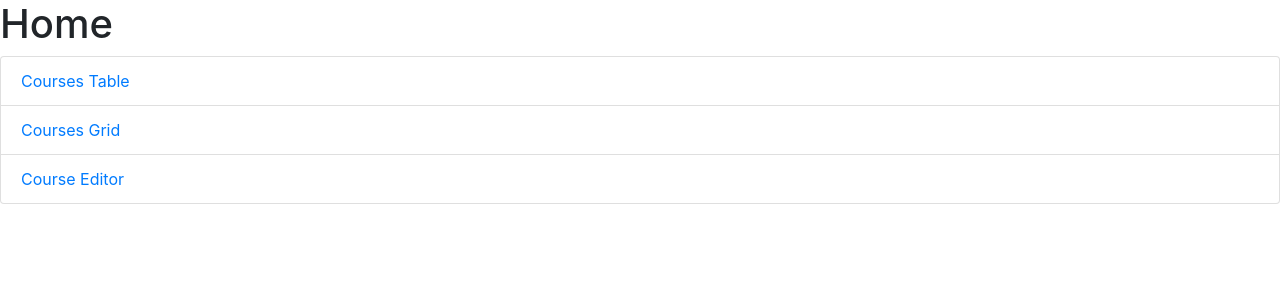
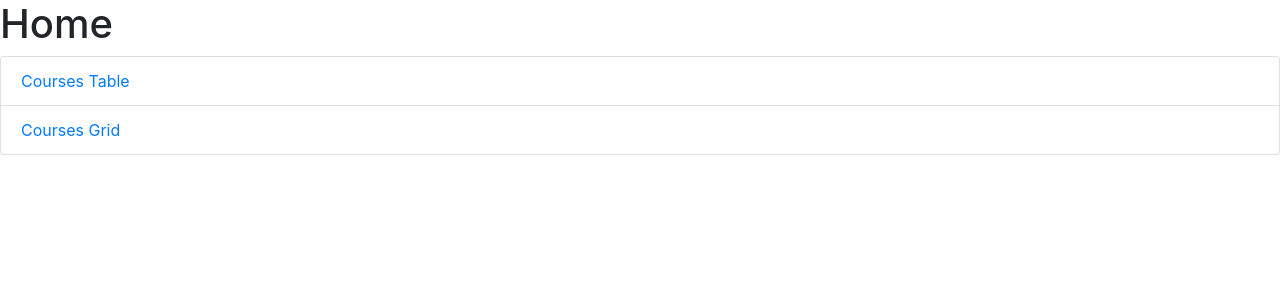
Before and after one commit to AilinShen/AilinShen-wbdv-sp21-01-ailin-shen-client-react, a React (Create React App) app: page / in a window 1280 px wide. Shown: the top 300 px of the page. Built offline with nearby package versions, Linux system fonts and the light colour scheme.

Commit message:
Remove course editor from home page

```diff
--- a/src/App.js
+++ b/src/App.js
@@ -13,7 +13,6 @@ function App() {
               <Route path="/courses">
                   <CourseManager/>
               </Route>
-              <Route path="/editor" render={(props) => <CourseEditor {...props}/>}/>
           </div>
       </BrowserRouter>
 
--- a/src/components/home.js
+++ b/src/components/home.js
@@ -11,8 +11,5 @@ export default () =>
             <Link to="/courses/grid" className="list-group-item">
                 Courses Grid
             </Link>
-            <Link to="/courses/edit" className="list-group-item">
-                Course Editor
-            </Link>
         </div>
     </>
```
